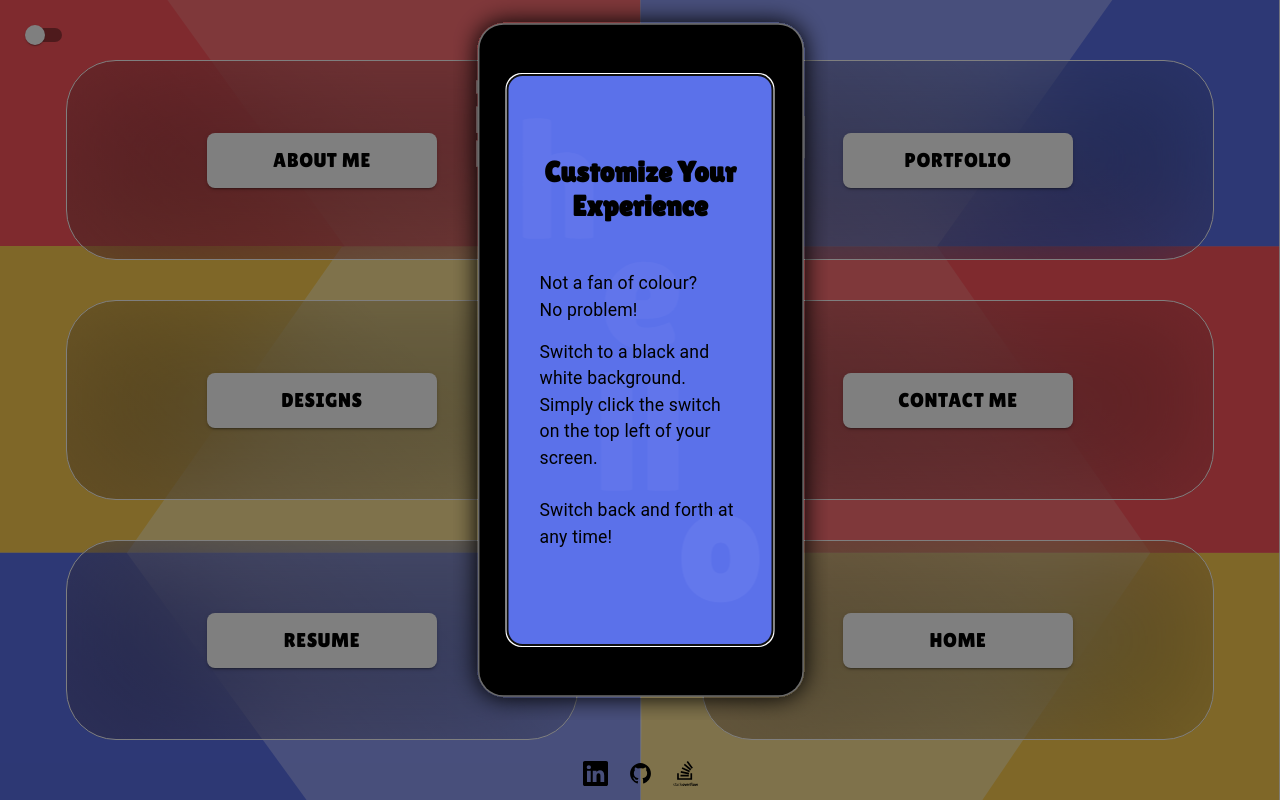
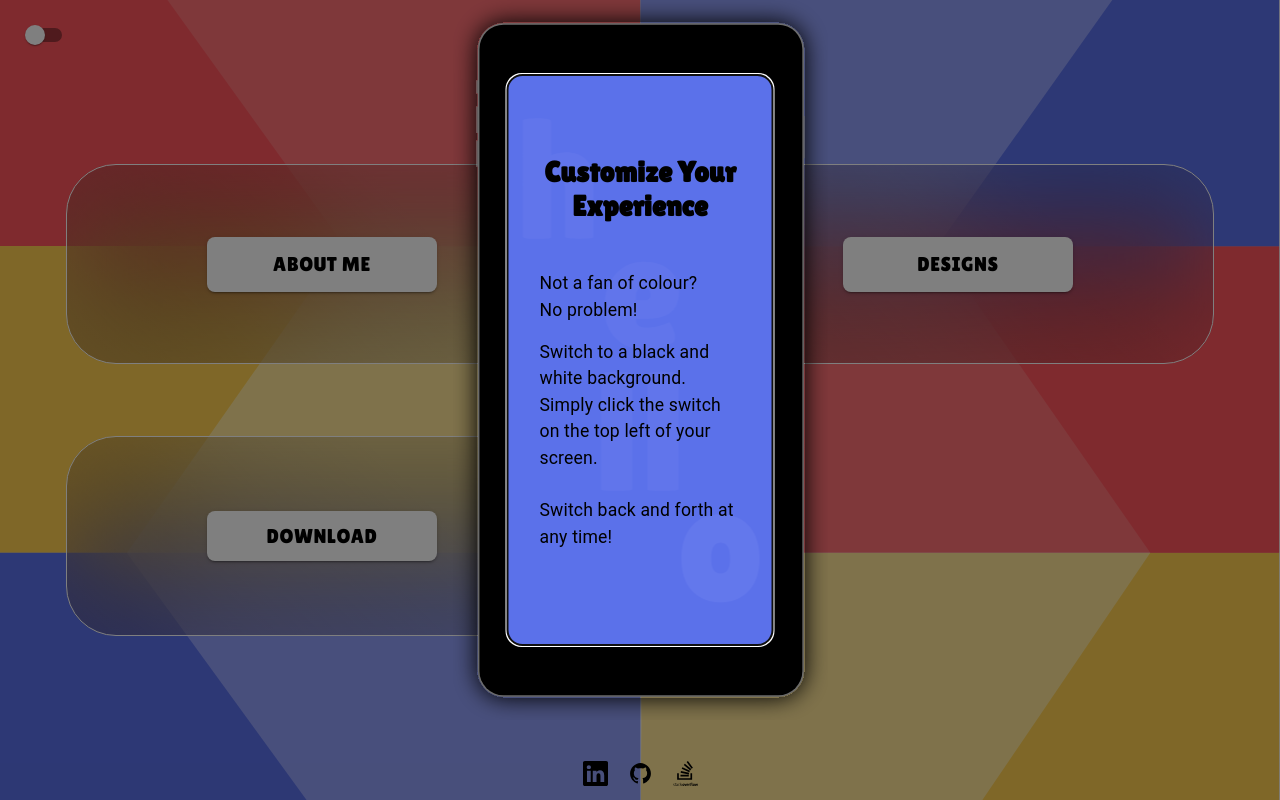
Before and after one commit to tjsoho/tobyjportfolio, a React (Create React App) app: page /#/menu in a window 1280 px wide. Built offline with nearby package versions, Linux system fonts and the light colour scheme.

Commit message:
added better code

```diff
--- a/src/components/AboutMe.tsx
+++ b/src/components/AboutMe.tsx
@@ -1,4 +1,4 @@
-import React, { useState } from "react";
+import { useState } from "react";
 import { Grid, Box, useMediaQuery, Typography, Button, Switch } from "@mui/material";
 import mobileBG from "../assets/colour-square.svg";
 import tabletBG from "../assets/tabletBG.svg";
--- a/src/components/ContactForm.tsx
+++ b/src/components/ContactForm.tsx
@@ -13,7 +13,7 @@ import {
 } from "@mui/material";
 import { Formik, Form } from "formik";
 import { Link } from "react-router-dom";
-import React, { useState } from "react";
+import { useState } from "react";
 import bw from "../assets/bw.svg";
 import mobileBG from "../assets/colour-square.svg";
 import tabletBG from "../assets/tabletBG.svg";
--- a/src/components/Footer.tsx
+++ b/src/components/Footer.tsx
@@ -1,4 +1,3 @@
-import React from 'react';
 import { Link } from 'react-router-dom';
 import Linked from '../assets/bi_linkedin.svg';
 import Github from '../assets/github.svg';
--- a/src/components/Home.tsx
+++ b/src/components/Home.tsx
@@ -1,10 +1,9 @@
 import { Button, Typography, useMediaQuery } from "@mui/material";
 import { Box } from "@mui/system";
-import React, { useState, useEffect } from "react";
 import verticalSVG from "../assets/vertical-hello.svg";
 import horizontal from "../assets/horizontal.svg";
 import { Link } from "react-router-dom";
-import Scroll from "./Scroll";
+
 
 
 const Home = () => {
--- a/src/components/Menu.tsx
+++ b/src/components/Menu.tsx
@@ -1,4 +1,4 @@
-import React, { useState, useEffect } from "react";
+import { useState, useEffect, useMemo } from "react";
 import { Box, Grid, Button, useMediaQuery, Switch } from "@mui/material";
 import tabletBG from "../assets/largeSVG.svg";
 import { Link } from "react-router-dom";
@@ -6,132 +6,46 @@ import Footer from "./Footer";
 import bw from "../assets/bw.svg";
 import Modal from "./Modal";
 
-const colors = [
-  "#FFE597",
-  "#919FF8",
-  "#FE7075",
-  "#FE555D",
-  "#5B71EA",
-  "#FFCF51",
-];
-
-const DownloadLink = () => {
-  const handleDownload = () => {
-    const fileUrl = "/TobyCarrollCV.pdf"; // Adjust the path if needed
-    const fileName = "TobyCarrollCV.pdf";
-
-    console.log("File URL:", fileUrl);
-
-    const xhr = new XMLHttpRequest();
-    xhr.open("GET", fileUrl, true);
-    xhr.responseType = "blob";
-
-    xhr.onload = () => {
-      if (xhr.status === 200) {
-        const blob = new Blob([xhr.response], { type: "application/pdf" });
-
-        // Create a temporary anchor element
-        const tempLink = document.createElement("a");
-        tempLink.href = window.URL.createObjectURL(blob);
-        tempLink.download = fileName;
-
-        // Trigger the click event of the anchor element
-        tempLink.dispatchEvent(new MouseEvent("click"));
-      }
-    };
-
-    xhr.send();
-  };
-
-  const smallScreen = useMediaQuery("(max-width: 600px)");
-  const [fSize, setFSize] = useState("20px");
-  let buttonw = "50px";
-
-  if (smallScreen) {
-    buttonw = "140px";
-  } else {
-    buttonw = "230px";
-  }
-
-  useEffect(() => {
-    if (smallScreen) {
-      setFSize("15px");
-    } else {
-      setFSize("20px");
-    }
-  }, [smallScreen]);
-
-  const buttonStyle = {
-    backgroundColor: "white",
-    color: "black",
-    fontSize: fSize,
-    padding: "10px 20px",
-    width: buttonw,
-    height: "25%",
-  };
-
-  return (
-    <a onClick={handleDownload} style={{ textDecoration: "none" }}>
-      <Button variant="contained" color="primary" style={buttonStyle}>
-        Resume
-      </Button>
-    </a>
-  );
-};
+const colors = ["#FFE597", "#919FF8", "#FE7075", "#FE555D", "#5B71EA", "#FFCF51"];
 
 const Menu = () => {
   const smallScreen = useMediaQuery("(max-width: 600px)");
   const [bwMode, setBwMode] = useState(false);
   const [openModal, setOpenModal] = useState(false);
 
-  let boxHeight;
-  let boxWidth;
-  let fSize;
-  let buttonw;
-  if (smallScreen) {
-    boxHeight = "20vh";
-    boxWidth = "45vw";
-    fSize = "15px";
-    buttonw = "130px";
-  } else {
-    boxHeight = "25vh";
-    boxWidth = "40vw";
-    fSize = "20px";
-    buttonw = "230px";
-  }
-
-  const handleToggle = () => {
-    setBwMode(!bwMode);
+  const styles = useMemo(() => {
+    const commonButtonStyles = {
+      backgroundColor: "white",
+      color: "black",
+      padding: "10px 20px",
+      height: "25%",
     };
 
-  const boxStyle = {
-    height: boxHeight,
+    return {
+      box: {
+        height: smallScreen ? "20vh" : "25vh",
+        width: smallScreen ? "45vw" : "40vw",
         border: "1px solid white",
         borderRadius: "50px",
-    width: boxWidth,
         margin: "20px",
         backdropFilter: "blur(55px) brightness(80%)",
         background:
           "linear-gradient(45deg, rgba(94, 64, 64, 0.3) 0%, rgba(64, 64, 64, 0.08) 70%)",
+      },
+      button: {
+        ...commonButtonStyles,
+        fontSize: smallScreen ? "15px" : "20px",
+        width: smallScreen ? "130px" : "230px",
+      },
     };
-
-  const buttonStyle = {
-    backgroundColor: "white",
-    color: "black",
-    fontSize: fSize,
-    padding: "10px 20px",
-    width: buttonw,
-    height: "25%",
-  };
+  }, [smallScreen]);
 
   useEffect(() => {
     const timer = setTimeout(() => {
       setOpenModal(true);
     }, 2000);
 
-    return () => {
-      clearTimeout(timer);
-    };
+    return () => clearTimeout(timer);
   }, []);
 
   return (
@@ -149,137 +63,12 @@ const Menu = () => {
       }}
     >
       <Box position="absolute" top={0} left={0} padding={2} zIndex={1}>
-        <Switch checked={bwMode} onChange={handleToggle} color="primary" />
+        <Switch checked={bwMode} onChange={() => setBwMode(!bwMode)} color="primary" />
       </Box>
       <Grid container spacing={4}>
-        <Grid
-          item
-          xs={6}
-          display="flex"
-          flexDirection="column"
-          alignItems="center"
-        >
-          {/* ------------------------ */}
-          <Box bgcolor={colors[4]} sx={boxStyle}>
-            <Box
-              sx={{
-                display: "flex",
-                justifyContent: "center",
-                alignItems: "center",
-                height: "100%",
-              }}
-            >
-              <Link to="/aboutme" style={{ textDecoration: "none" }}>
-                <Button variant="contained" color="primary" style={buttonStyle}>
-                  About Me
-                </Button>
-              </Link>
-            </Box>
-          </Box>
-
-          {/* ------------------------ */}
-
-
-
-          {/* ------------------------ */}
-          <Box bgcolor={colors[4]} sx={boxStyle}>
-            <Box
-              sx={{
-                display: "flex",
-                justifyContent: "center",
-                alignItems: "center",
-                height: "100%",
-              }}
-            >
-              <Link to="/uidesigns" style={{ textDecoration: "none" }}>
-                <Button variant="contained" color="primary" style={buttonStyle}>
-                  DESIGNS
-                </Button>
-              </Link>
-            </Box>
-          </Box>
-      {/* ------------------------ */}
-
-          <Box bgcolor={colors[4]} sx={boxStyle}>
-            <Box
-              sx={{
-                display: "flex",
-                justifyContent: "center",
-                alignItems: "center",
-                height: "100%",
-              }}
-            >
-              <DownloadLink />
-            </Box>
-          </Box>
-
-          {/* ------------------------ */}
-        </Grid>
-
-        <Grid
-          item
-          xs={6}
-          display="flex"
-          flexDirection="column"
-          alignItems="center"
-        >
-          {/* ------------------------ */}
-          <Box bgcolor={colors[4]} sx={boxStyle}>
-            <Box
-              sx={{
-                display: "flex",
-                justifyContent: "center",
-                alignItems: "center",
-                height: "100%",
-              }}
-            >
-              <Link to="/portfolio" style={{ textDecoration: "none" }}>
-                <Button variant="contained" color="primary" style={buttonStyle}>
-                  Portfolio
-                </Button>
-              </Link>
-            </Box>
-          </Box>
-
-          {/* ------------------------ */}
-          <Box bgcolor={colors[4]} sx={boxStyle}>
-            <Box
-              sx={{
-                display: "flex",
-                justifyContent: "center",
-                alignItems: "center",
-                height: "100%",
-              }}
-            >
-              <Link to="/contact" style={{ textDecoration: "none" }}>
-                <Button variant="contained" color="primary" style={buttonStyle}>
-                  Contact Me
-                </Button>
-              </Link>
-            </Box>
-          </Box>
-
-          {/* ------------------------ */}
-          <Box bgcolor={colors[4]} sx={boxStyle}>
-            <Box
-              sx={{
-                display: "flex",
-                justifyContent: "center",
-                alignItems: "center",
-                height: "100%",
-              }}
-            >
-              <Link to="/" style={{ textDecoration: "none" }}>
-                <Button variant="contained" color="primary" style={buttonStyle}>
-                  HOME
-                </Button>
-              </Link>
-            </Box>
-          </Box>
-
-          {/* ------------------------ */}
-
-        </Grid>
+        <AboutMeButton styles={styles} />
+        <DesignButton styles={styles} />
+        <DownloadButton styles={styles} />
       </Grid>
       <Footer />
       {openModal && <Modal />}
@@ -287,4 +76,63 @@ const Menu = () => {
   );
 };
 
+const onDownloadPDFClick = () => {
+  fetch("/TobyCarrollCV.pdf").then((response) => {
+    response.blob().then((blob) => {
+      const fileURL = window.URL.createObjectURL(blob);
+      let alink = document.createElement("a");
+      alink.href = fileURL;
+      alink.download = "TobyCarrollCV.pdf";
+      alink.click();
+    });
+  });
+};
+
+interface MenuItemProps extends ButtonProps {
+  text: string;
+  path?: string;
+  onClick?: () => void;
+}
+
+const MenuItem: React.FC<MenuItemProps> = ({ text, path, styles, onClick }) => (
+  <Grid item xs={6} display="flex" flexDirection="column" alignItems="center">
+    <Box bgcolor={colors[4]} sx={styles.box}>
+      <Box sx={{ display: "flex", justifyContent: "center", alignItems: "center", height: "100%" }}>
+        {
+          onClick ? (
+            <Button variant="contained" color="primary" style={styles.button} onClick={onClick}>
+              {text}
+            </Button>
+          ) : (
+            <Link to={path!} style={{ textDecoration: "none" }}>
+              <Button variant="contained" color="primary" style={styles.button}>
+                {text}
+              </Button>
+            </Link>
+          )
+        }
+      </Box>
+    </Box>
+  </Grid>
+);
+
+interface ButtonProps {
+  styles: {
+    box: React.CSSProperties;
+    button: React.CSSProperties;
+  };
+}
+
+const AboutMeButton: React.FC<ButtonProps> = ({ styles }) => (
+  <MenuItem text="About Me" path="/aboutme" styles={styles} />
+);
+
+const DesignButton: React.FC<ButtonProps> = ({ styles }) => (
+  <MenuItem text="DESIGNS" path="/designs" styles={styles} />
+);
+
+const DownloadButton: React.FC<ButtonProps> = ({ styles }) => (
+  <MenuItem text="Download" styles={styles} onClick={onDownloadPDFClick} />
+);
+
 export default Menu;
--- a/src/components/MobileFrame.tsx
+++ b/src/components/MobileFrame.tsx
@@ -1,5 +1,4 @@
 import { Box } from "@mui/system";
-import React from "react";
 import mobileFrame from "../assets/mobileshadow.svg";
 import Shadow1 from "../assets/shadow1.png";
 import Shadow2 from "../assets/shadow2.png";
--- a/src/components/MobileFrame3.tsx
+++ b/src/components/MobileFrame3.tsx
@@ -1,5 +1,4 @@
 import { Box } from "@mui/system";
-import React from "react";
 import mobileFrame from "../assets/mobileshadow.svg";
 import bsp1 from "../assets/bsp1.svg";
 import bsp2 from "../assets/bsp2.svg";
--- a/src/components/Portfolio.tsx
+++ b/src/components/Portfolio.tsx
@@ -1,4 +1,4 @@
-import React, { useState } from "react";
+import { useState } from "react";
 import {
   Grid,
   Box,
--- a/src/components/UiDesigns.tsx
+++ b/src/components/UiDesigns.tsx
@@ -1,4 +1,4 @@
-import React, { useState, useEffect } from "react";
+import { useState } from "react";
 import { Box, Grid, useMediaQuery, Switch, Button } from "@mui/material";
 import tabletBG from "../assets/largeSVG.svg";
 import Footer from "./Footer";
@@ -7,31 +7,19 @@ import MobileFrame2 from "./MobileFrame2";
 import MobileFrame3 from "./MobileFrame3";
 import bw from "../assets/bw.svg";
 import { Link } from "react-router-dom";
-import Scroll from "./Scroll";
+
 
 const UiDesigns = () => {
   const smallScreen = useMediaQuery("(max-width: 900px)");
   const [bwMode, setBwMode] = useState(false);
 
-  let boxHeight;
-  let boxWidth;
-  let fSize;
-  let buttonw;
-  let buttonPos;
+
   let bheight;
   if (smallScreen) {
-    boxHeight = "contain";
-    boxWidth = "45vw";
-    fSize = "15px";
-    buttonw = "130px";
-    buttonPos = -200;
+
     bheight = "283dvh";
   } else {
-    boxHeight = "100vh";
-    boxWidth = "40vw";
-    fSize = "20px";
-    buttonw = "250px";
-    buttonPos = -250;
+
     bheight = "100vh";
   }
 
```
Also changed, not shown: src/components/Background.tsx (+2 -6 lines), 5 other files (tests, documents, lock files or other folders). Lines whose indentation alone changed are shown as unchanged.
